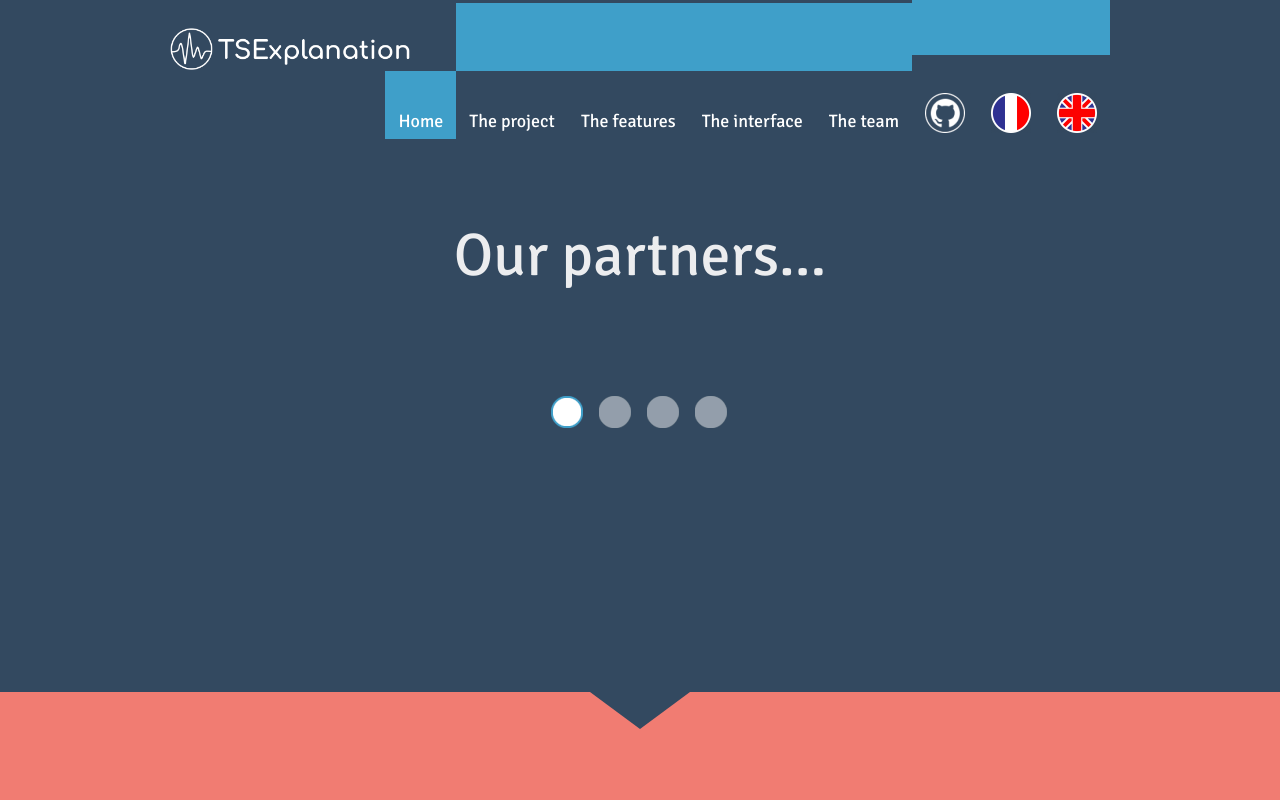
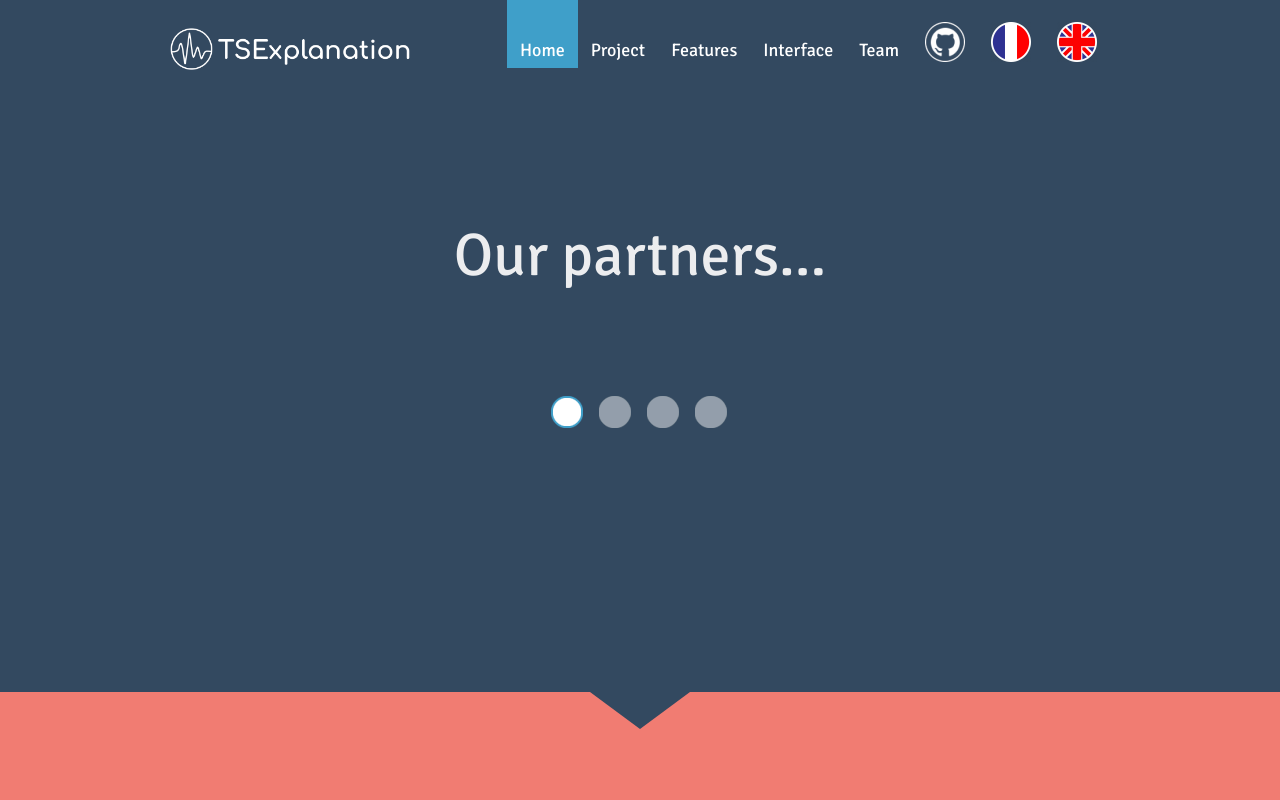
Before and after one commit to taha-yassine/TSExplanation, a plain HTML site: page website_a_jour/anglais.html in a window 1280 px wide. Shown: the top 800 px of the page. Drawn offline with Linux system fonts and the light colour scheme.

Commit message:
mise a jour images anglaises

```diff
--- a/website_a_jour/anglais.html
+++ b/website_a_jour/anglais.html
@@ -85,10 +85,10 @@
 						<nav class="">
 							<ul class="sf-menu">
 								<li class="current men"><a onClick="goToByScroll('page1'); return false;" href="#">Home</a> <strong class="hover"></strong></li>
-								<li class="men1"><a onClick="goToByScroll('page2'); return false;" href="#">The project</a><strong class="hover"></strong></li>
-								<li class="men2"><a onClick="goToByScroll('page3'); return false;" href="#">The features</a> <strong class="hover"></strong></li>
-								<li class="men3"><a onClick="goToByScroll('page4'); return false;" href="#">The interface</a><strong class="hover"></strong></li>
-								<li class="men4"><a onClick="goToByScroll('page5'); return false;" href="#">The team</a><strong class="hover"></strong></li>
+								<li class="men1"><a onClick="goToByScroll('page2'); return false;" href="#">Project</a><strong class="hover"></strong></li>
+								<li class="men2"><a onClick="goToByScroll('page3'); return false;" href="#">Features</a> <strong class="hover"></strong></li>
+								<li class="men3"><a onClick="goToByScroll('page4'); return false;" href="#">Interface</a><strong class="hover"></strong></li>
+								<li class="men4"><a onClick="goToByScroll('page5'); return false;" href="#">Team</a><strong class="hover"></strong></li>
 								<li class="flag"><a href="https://github.com/tangimds/TSExplanation" target="_blank"><img src="images/github.png" alt="GitHub"></a><strong class="hover"></strong></li>
 								<li class="flag"><a href="#"><img src="images/france.png" alt="Francais"></a><strong class="hover"></strong></li>
 								<li class="flag"><a href="#"><img src="images/english.png" alt="English"></a><strong class="hover"></strong></li>
@@ -271,7 +271,7 @@
 
 					</div>
 					<div class="element1">
-						<img src="images/entrainement1.png"/>
+						<img src="images/training.png"/>
 					</div>
 				</div>
 			</div>
@@ -368,7 +368,7 @@
 					</div>
 
 					<div class="element4">
-						<img src="images/explication.png"/>
+						<img src="images/explanation.png"/>
 					</div>
 				</div>
 			</div>
```
Also changed, not shown: website_a_jour/images/comparaison.png, website_a_jour/images/entrainement.png (deleted), website_a_jour/images/explanation.png (added), website_a_jour/images/explication.png, website_a_jour/images/training.png (added).
